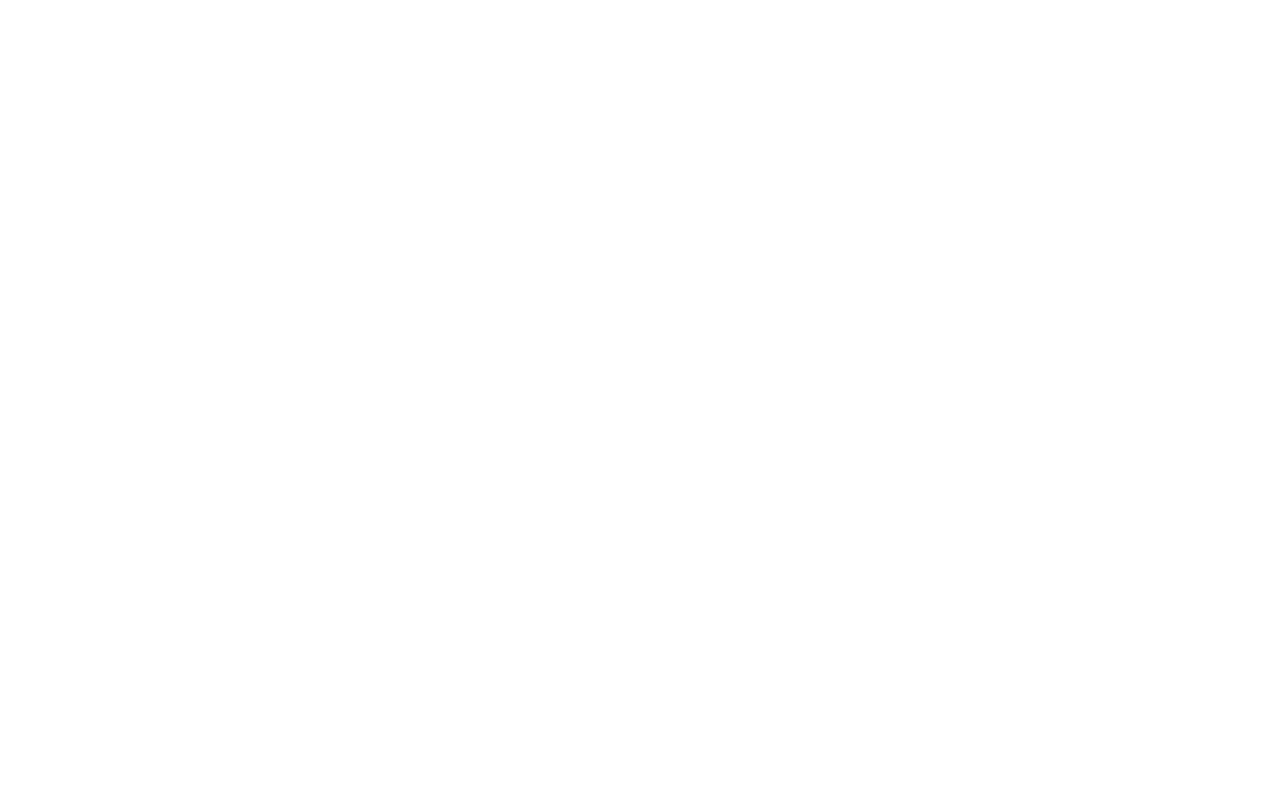
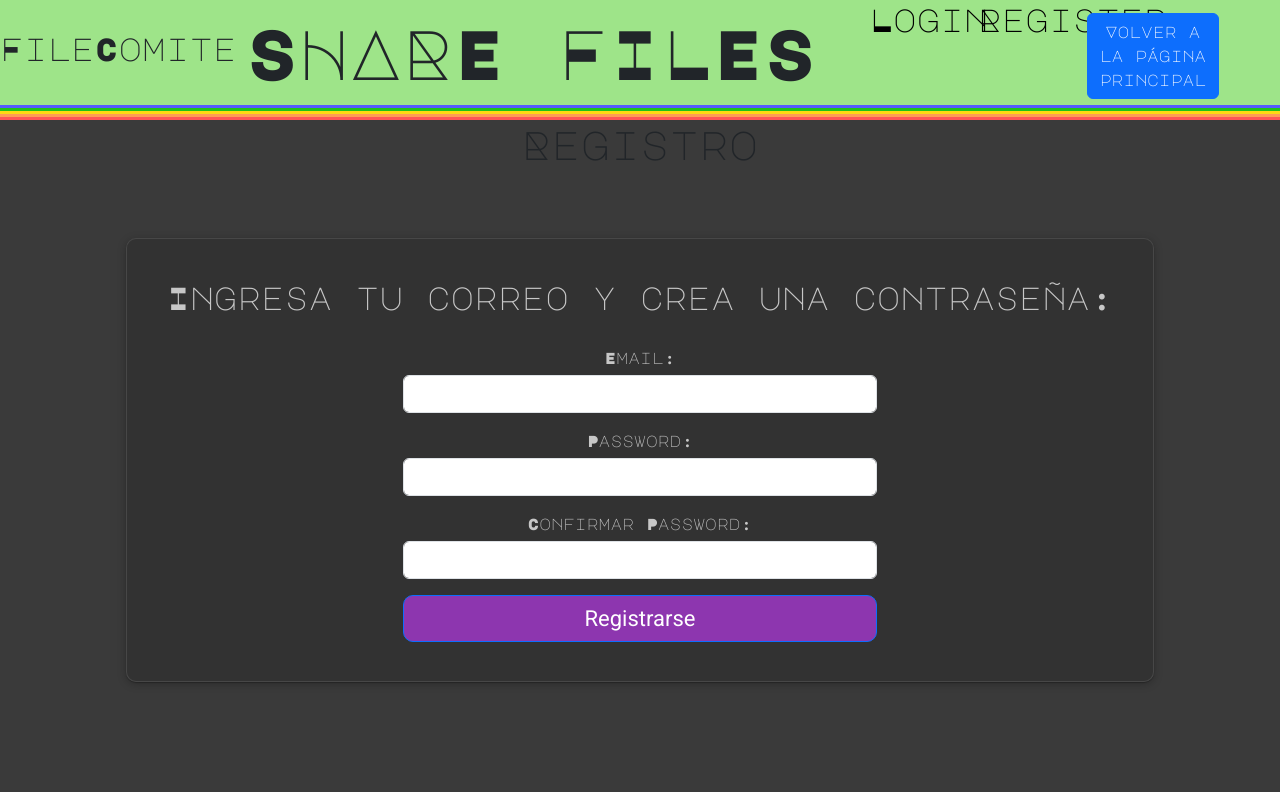
Before and after one commit to Jesuscy/UpgradeFinal2024, a React (Vite) app in the folder Frontend/FileComite/: page /register in a window 1280 px wide. Before the commit this address had no page. Built offline with nearby package versions, Linux system fonts and the light colour scheme; a web font is replaced by a local one.

Commit message:
Add Register page

```diff
--- a/Frontend/FileComite/src/App.jsx
+++ b/Frontend/FileComite/src/App.jsx
@@ -4,6 +4,7 @@
 import { Home } from './assets/components/Home'
 import "bootstrap/dist/css/bootstrap.min.css";
 import LoginPage from './assets/components/LoginPage';
+import RegisterPage from './assets/components/RegisterPage';
 
 function App() {
 
@@ -17,6 +18,7 @@
           <Route path='/' element={<Home />}></Route>
           <Route path='/meeting' element={<Meeting />} />
           <Route path='/login' element={<LoginPage />} />
+          <Route path='/register' element={<RegisterPage />} />
 
         </Routes>
 
--- a/Frontend/FileComite/src/assets/common/Header.jsx
+++ b/Frontend/FileComite/src/assets/common/Header.jsx
@@ -8,17 +8,34 @@
     return (
         <>
             <div className="row header">
-                <div className="col-md-3">
+                <div className="col-md-2">
                     <h2>FileComite</h2>
                 </div>
-                <div className="col-md-5 share-files">
+                <div className="col-md-6 share-files">
                     SHARE FILES
                 </div>
-                <div className="col-md-2">
+                <div className='col-md-3'>
+                <div className='row'>
+                <div className="col-md-4">
                 <Link to="/login" style={{ textDecoration: 'none', color: 'black' }}>
                     <h2>Login</h2>
                 </Link>
                 </div>
+                <div className="col-md-4">
+                <Link to="/register" style={{ textDecoration: 'none', color: 'black' }}>
+                    <h2>Register</h2>
+                </Link>
+                </div>
+
+                <div className="col-md-4">
+                    <Link to="/" style={{ textDecoration: 'none' }}>
+                        <button className="btn btn-primary">Volver a la página principal</button>
+                    </Link>
+                </div>
+                </div>
+                </div>
+
+
 
                 {/* <div className="col-md-2">
                     <button>Logout</button>
--- /dev/null
+++ b/Frontend/FileComite/src/assets/components/RegisterPage.jsx
@@ -0,0 +1,75 @@
+import React, { useState } from 'react';
+import { Header } from '../common/Header';
+import '../../styles/LoginStyles.css';
+
+const RegisterPage = () => {
+    const [email, setEmail] = useState('');
+    const [password, setPassword] = useState('');
+    const [confirmPassword, setConfirmPassword] = useState('');
+
+    const handleSubmit = (e) => {
+        e.preventDefault();
+        if (password !== confirmPassword) {
+            alert('Las contraseñas no coinciden');
+            return;
+        }
+        alert(`Email: ${email}\nPassword: ${password}`);
+        // Aquí puedes agregar la lógica para registrar al usuario
+    };
+
+    return (
+        <>
+            <Header />
+
+            <div className='general-login'>
+                <div className="col-md-12 col-sm-12 col-xs-12 container-login">
+                    <h1>Registro</h1>
+
+                    <div className="container create-meeting-form">
+                        <div className='border-login'>
+
+                            <div className="container-login">
+                                <h2>Ingresa tu correo y crea una contraseña:</h2>
+                                <form onSubmit={handleSubmit} className="col-md-6">
+                                    <div className="form-group mb-3">
+                                        <label>Email:</label>
+                                        <input
+                                            type="email"
+                                            className="form-control"
+                                            value={email}
+                                            onChange={(e) => setEmail(e.target.value)}
+                                            required
+                                        />
+                                    </div>
+                                    <div className="form-group mb-3">
+                                        <label>Password:</label>
+                                        <input
+                                            type="password"
+                                            className="form-control"
+                                            value={password}
+                                            onChange={(e) => setPassword(e.target.value)}
+                                            required
+                                        />
+                                    </div>
+                                    <div className="form-group mb-3">
+                                        <label>Confirmar Password:</label>
+                                        <input
+                                            type="password"
+                                            className="form-control"
+                                            value={confirmPassword}
+                                            onChange={(e) => setConfirmPassword(e.target.value)}
+                                            required
+                                        />
+                                    </div>
+                                    <button type="submit" className="btn btn-primary w-100">Registrarse</button>
+                                </form>
+                            </div>
+                        </div>
+                    </div>
+                </div>
+            </div>
+        </>
+    );
+};
+
+export default RegisterPage;
--- a/Frontend/FileComite/src/styles/LoginStyles.css
+++ b/Frontend/FileComite/src/styles/LoginStyles.css
@@ -14,7 +14,7 @@
     flex-direction: column;
     align-items: center;
     justify-content: center;
-    color: brown;
+
     font-family: 'Roboto', sans-serif;
 }
 
@@ -28,6 +28,13 @@
     text-align: center;
     margin-bottom: 30px;
     font-family: 'Major Mono Display', monospace;
+}
+
+.login-button {
+    margin: auto;
+    font-size: 22px;
+    border-radius: 10px;
+    background-color: rgb(141, 54, 175);
 }
 
 .form-group {
```
